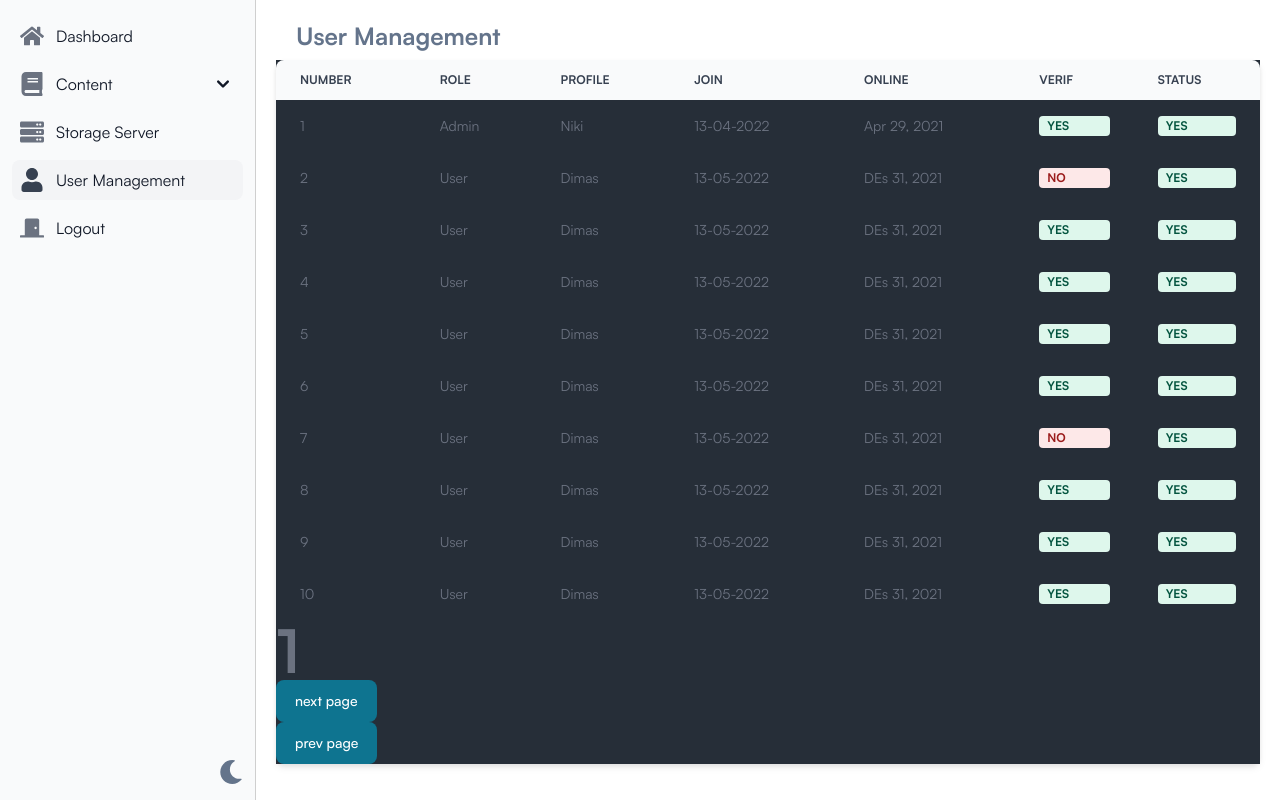
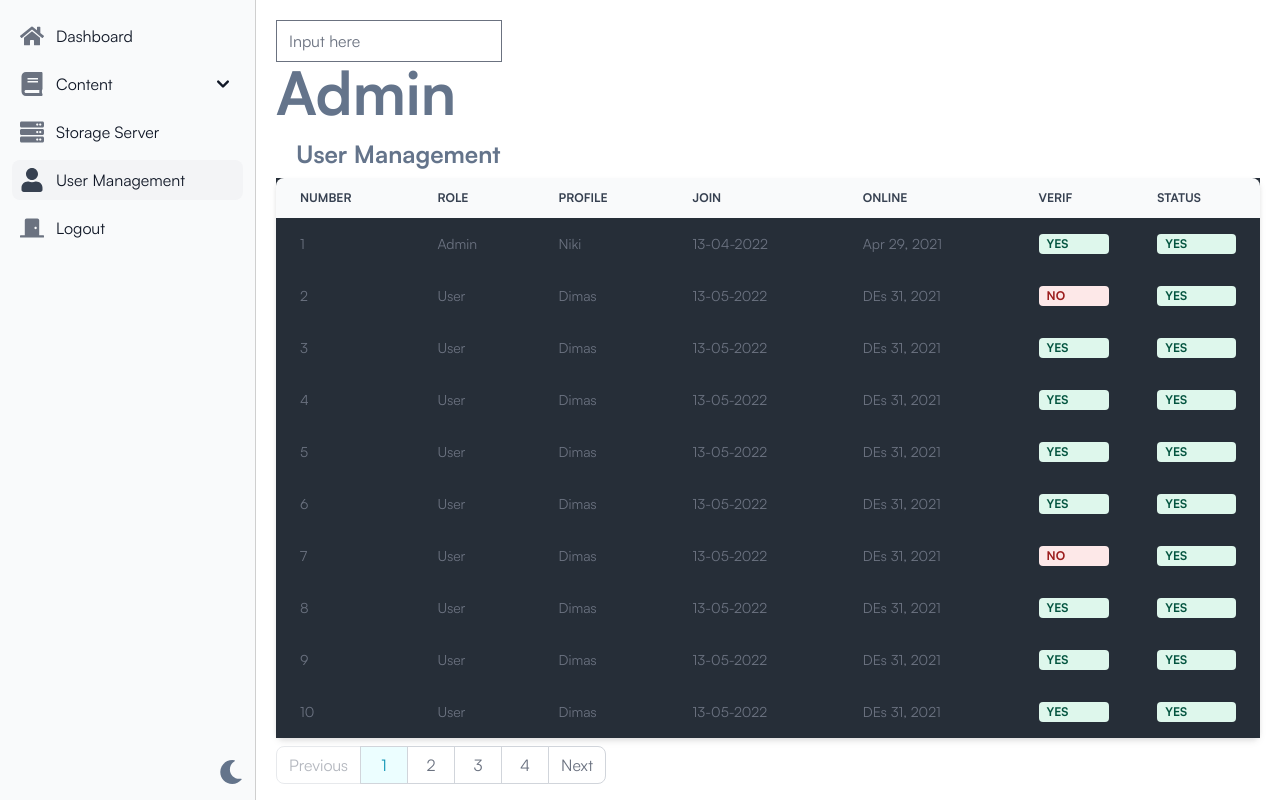
Before and after one commit to azzahradins/kyscms-js, a Next.js app: page /access in a window 1280 px wide. Built offline with nearby package versions, Linux system fonts and the light colour scheme.

Commit message:
Basically changes search butts

```diff
--- /dev/null
+++ b/app/(private)/access/Logic/pagination.js
@@ -0,0 +1,15 @@
+'use client';
+
+import { Pagination } from 'flowbite-react';
+
+export default function Paginasi({ Total, PageB, PageN }) {
+
+
+  return (
+    <Pagination
+    currentPage={PageB}
+    totalPages={Math.ceil(Total/10)}
+    onPageChange={PageN}
+    renderOnZeroPageCount={null}/>
+  );
+}
--- a/app/(private)/access/TableCell.js
+++ b/app/(private)/access/Table/TableCell.js
@@ -1,6 +1,5 @@
 import { Table } from "flowbite-react"
-import { Badge } from "flowbite-react"
-import StatusLogic  from "./Logic/StatusLogic"
+import StatusLogic  from "../Logic/StatusLogic"
 
 export default function BodyTable ({ Body, Index }) {
     return <>
--- a/app/(private)/access/page.js
+++ b/app/(private)/access/page.js
@@ -1,36 +1,38 @@
 'use client'
 
 import { Title } from '@/components/Navigation/Title'
-import { Table, Badge } from 'flowbite-react'
+import { Table } from 'flowbite-react'
 import Dummy from '../../../example-data/LogData.json'
-import BodyTable from './TableCell'
-import TableHead from './TableHead'
-import { use, useEffect, useState } from 'react'
-import { Button } from 'flowbite-react'
+import BodyTable from './Table/TableCell'
+import TableHead from './Table/TableHead'
+import {  useEffect, useState } from 'react'
+import Paginasi from './Logic/pagination'
+import { InputField } from '@/components/Forms'
 
 export default function UserAccess () {
 
+  const [prevPage,curPage] = useState(1)
+  const [prevSearch, curSearch] = useState(Number)
+  let InitialState = Dummy.data.slice(prevPage,prevPage+10)
+  let [prevPageData,currData] = useState(InitialState)
 
-const [prevPage,curPage] = useState(1)
-let InitialState = Dummy.data.slice(prevPage,prevPage+10)
-let [prevPageData,currData] = useState(InitialState)
-useEffect(() => {
-    currData(Dummy.data.slice(prevPage*10-10,prevPage*10))
-    console.log("asdasd")
-  }, [prevPage])
+  useEffect(() => {
+      currData(Dummy.data.slice(prevPage*10-10,prevPage*10))
+    }, [prevPage])
+
 
     return <main className='wrapper'>
 
+      <input type='number' placeholder='Input here' onChange={(e) => {curSearch(e.target.value)}}></input>
+
+      <h1>{prevPageData[prevSearch].Role}</h1>
       <Title value='User Management' className='mx-5 mt-4'/>
-
       <Table className='bg-dark-2'>
           <TableHead Head={Dummy.Head}></TableHead>
         <Table.Body>
           <BodyTable Body={prevPageData}></BodyTable>
         </Table.Body>
-        <h1>{prevPage}</h1>
-      <Button onClick={() => curPage(prevPage+1)}>next page</Button>
-      <Button onClick={() => curPage(prevPage-1)}>prev page</Button>
       </Table>
+      <Paginasi PageB={prevPage} PageN={curPage} Total={Dummy.data.length}></Paginasi>
     </main>
 }
--- a/app/(private)/access/pagination.js
+++ /dev/null
@@ -1,16 +0,0 @@
-'use client';
-
-import { Pagination } from 'flowbite-react';
-import { useState } from 'react';
-
-function Component() {
-  const [currentPage, setCurrentPage] = useState(1);
-
-//   const onPageChange = (page: number) => setCurrentPage(page);
-
-  return (
-    <div className="flex overflow-x-auto sm:justify-center">
-      <Pagination currentPage={currentPage} totalPages={100} />
-    </div>
-  );
-}
```
Also changed, not shown: app/(private)/access/Logic/Search.js (added, +7 -0 lines), app/(private)/access/Pagination_Logic.js (deleted), app/(private)/access/Table/TableHead.js (renamed from app/(private)/access/TableHead.js).
